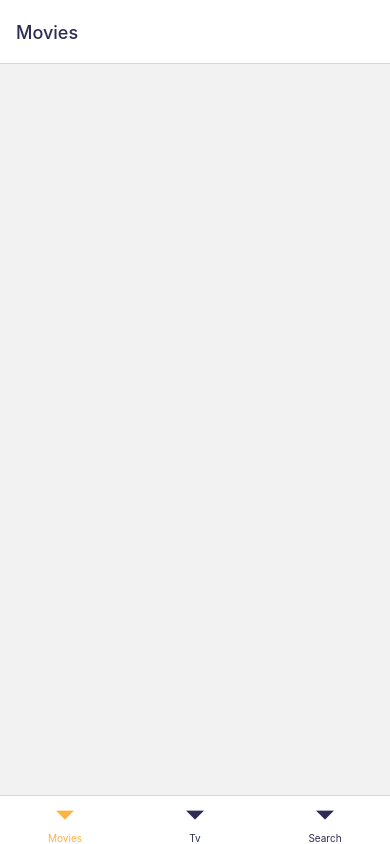
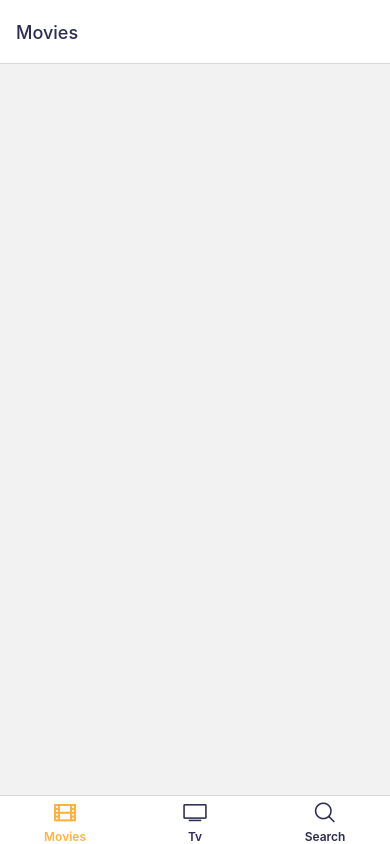
Before and after one commit to Hayeon-Lee/noovies, a React Native app: screen / in a window 390 px wide. Built offline with nearby package versions, Linux system fonts and the light colour scheme.

Commit message:
feat: Change Label Icons

```diff
--- a/App.js
+++ b/App.js
@@ -1,10 +1,14 @@
 import React, { useCallback, useEffect, useState } from "react";
 import * as SplashScreen from "expo-splash-screen";
-import { Text, View, Image } from "react-native";
+import { Text, View, Image, useColorScheme } from "react-native";
 import { Ionicons } from "@expo/vector-icons";
 import { Asset, useAssets } from "expo-asset";
 import * as Font from "expo-font";
-import { NavigationContainer } from "@react-navigation/native";
+import {
+  DarkTheme,
+  DefaultTheme,
+  NavigationContainer,
+} from "@react-navigation/native";
 import Tabs from "./navigation/Tabs";
 
 SplashScreen.preventAutoHideAsync();
@@ -12,6 +16,7 @@ SplashScreen.preventAutoHideAsync();
 export default function App() {
   const [assets] = useAssets([require("./my-study.jpg")]);
   const [fontsLoaded] = Font.useFonts(Ionicons.font);
+  const isDark = useColorScheme() === "dark";
 
   const onLayoutRootView = useCallback(async () => {
     if (assets && fontsLoaded) await SplashScreen.hideAsync();
@@ -22,7 +27,10 @@ export default function App() {
   }
 
   return (
-    <NavigationContainer onReady={onLayoutRootView}>
+    <NavigationContainer
+      onReady={onLayoutRootView}
+      theme={isDark ? DarkTheme : DefaultTheme}
+    >
       <Tabs />
     </NavigationContainer>
   );
--- a/navigation/Tabs.js
+++ b/navigation/Tabs.js
@@ -4,6 +4,7 @@ import Search from "../screens/Search";
 import Movies from "../screens/Movies";
 import Tv from "../screens/TV";
 import { YELLOW_COLOR, BLACK_COLOR, WHITE_COLOR } from "../colors";
+import { Ionicons } from "@expo/vector-icons";
 
 const Tab = createBottomTabNavigator();
 
@@ -21,12 +22,40 @@ const Tabs = () => {
         headerStyle: {
           backgroundColor: isDark ? BLACK_COLOR : WHITE_COLOR,
         },
-        headerTintColor: isDark ? YELLOW_COLOR : BLACK_COLOR,
+        headerTintColor: isDark ? WHITE_COLOR : BLACK_COLOR,
+        tabBarLabelStyle: {
+          fontSize: 12,
+          fontWeight: "600",
+        },
       }}
     >
-      <Tab.Screen name="Movies" component={Movies} />
-      <Tab.Screen name="Tv" component={Tv} />
-      <Tab.Screen name="Search" component={Search} />
+      <Tab.Screen
+        name="Movies"
+        component={Movies}
+        options={{
+          tabBarIcon: ({ color, size }) => (
+            <Ionicons name={"film-outline"} color={color} size={size} />
+          ),
+        }}
+      />
+      <Tab.Screen
+        name="Tv"
+        component={Tv}
+        options={{
+          tabBarIcon: ({ color, size }) => (
+            <Ionicons name="tv-outline" color={color} size={size} />
+          ),
+        }}
+      />
+      <Tab.Screen
+        name="Search"
+        component={Search}
+        options={{
+          tabBarIcon: ({ color, size }) => (
+            <Ionicons name={"search-outline"} color={color} size={size} />
+          ),
+        }}
+      />
     </Tab.Navigator>
   );
 };
```
